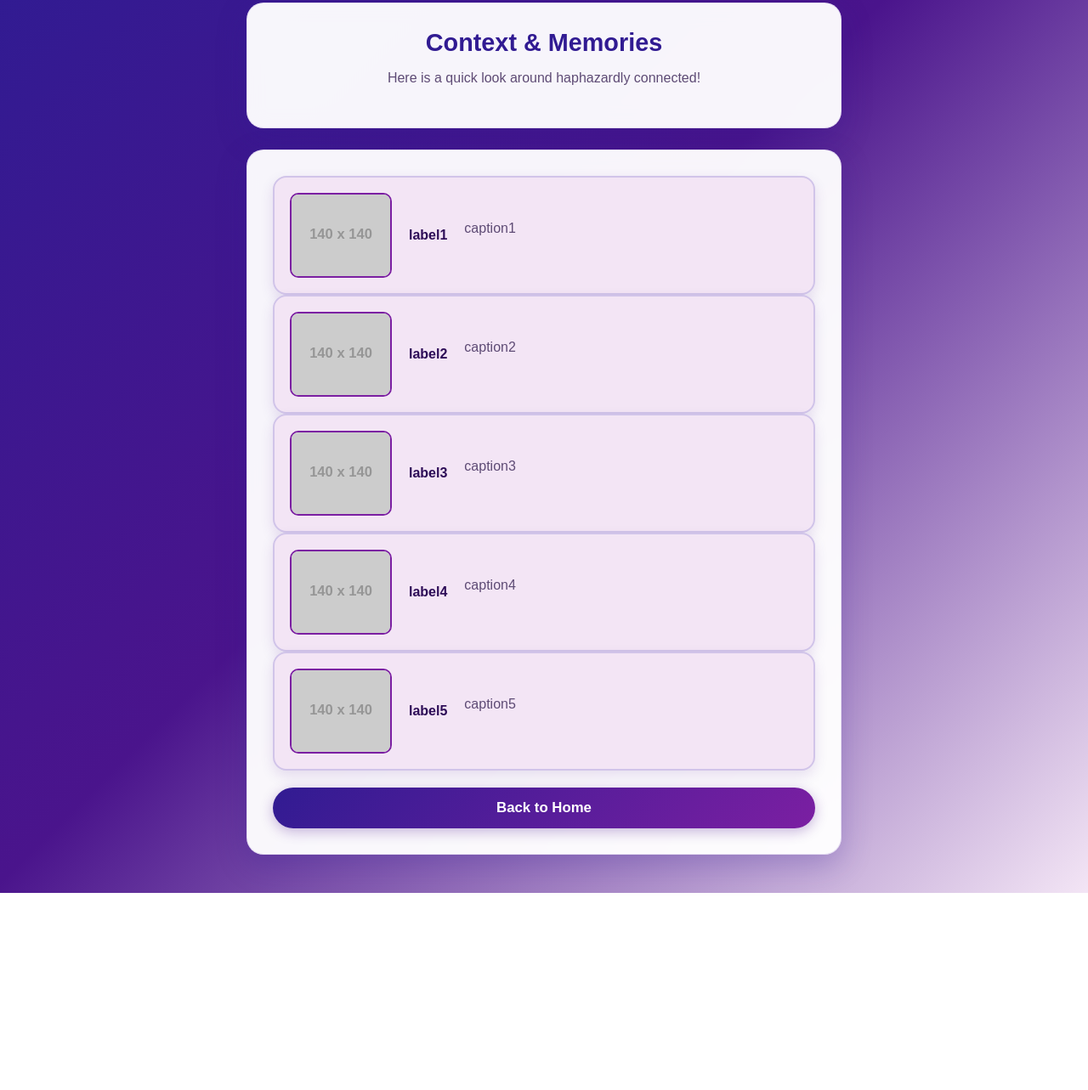
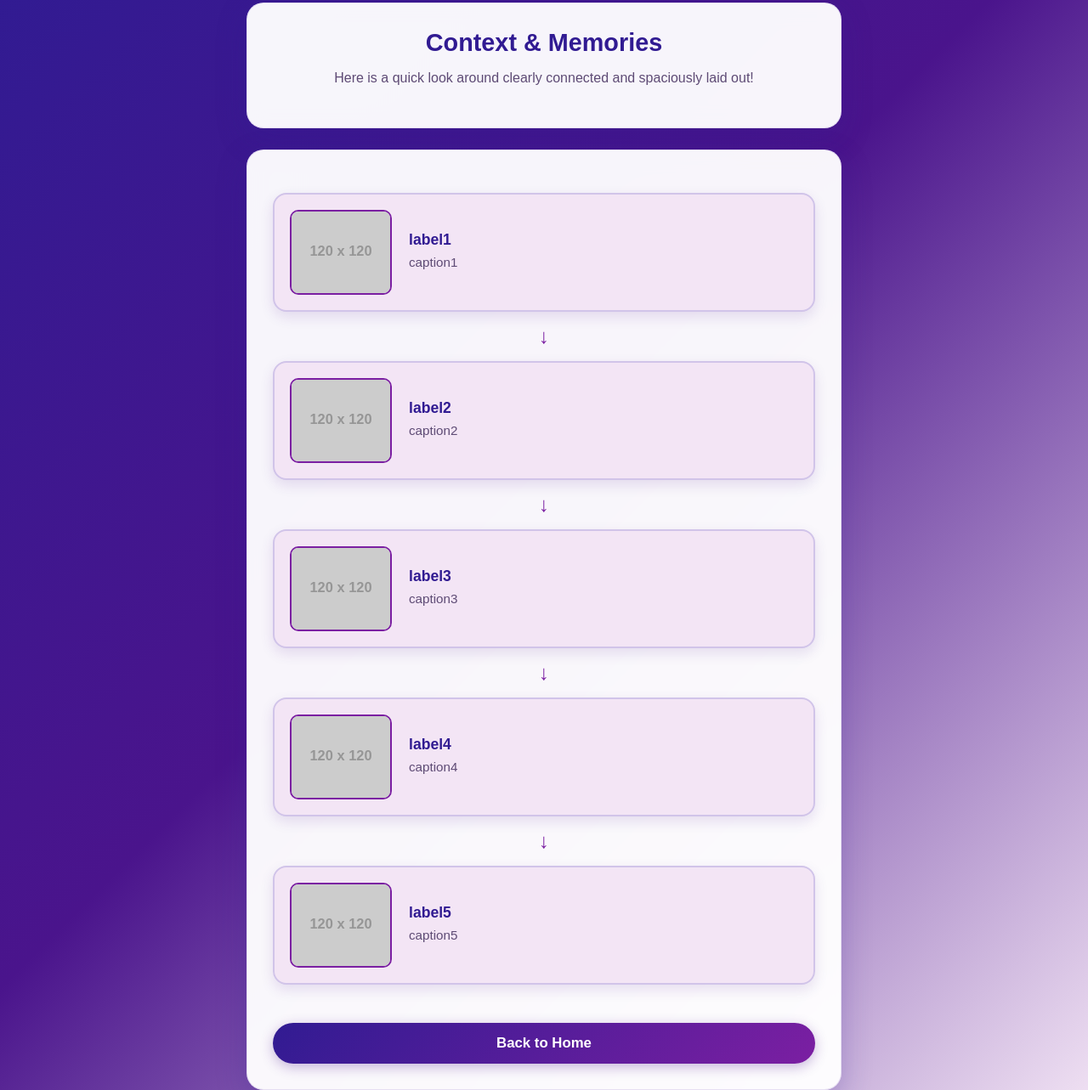
Before and after one commit to shamith-BLR/Project1, a plain HTML site: page new.html in a window 1280 px wide. Shown: the part 17-1300 px from the top of the page at 85% size. Before the commit the page ends 1068 px from the top, so only its background shows below. Drawn offline with Linux system fonts and the light colour scheme; placeholder pictures from the web are drawn by us; a web font is replaced by a local one.

Commit message:
Update new.html

```diff
--- a/new.html
+++ b/new.html
@@ -10,42 +10,61 @@
   <div class="container">
     <div class="card" style="text-align: center;">
       <h1>Context & Memories</h1>
-      <p>Here is a quick look around haphazardly connected!</p>
+      <p>Here is a quick look around clearly connected and spaciously laid out!</p>
     </div>
 
     <div class="card">
-      <div class="haphazard-grid">
-        <div class="image-node" style="top: 10px; left: 10px;">
-          <img src="https://via.placeholder.com/140" alt="image">
+      <div class="gallery-grid">
+        <div class="image-node">
+          <img src="https://via.placeholder.com/120" alt="image">
+          <div class="image-content">
             <strong>label1</strong>
             <p>caption1</p>
           </div>
+        </div>
 
-        <div class="image-node" style="top: 140px; right: 20px;">
-          <img src="https://via.placeholder.com/140" alt="image">
+        <div class="connector-arrow">↓</div>
+
+        <div class="image-node">
+          <img src="https://via.placeholder.com/120" alt="image">
+          <div class="image-content">
             <strong>label2</strong>
             <p>caption2</p>
           </div>
+        </div>
 
-        <div class="image-node" style="top: 250px; left: 80px;">
-          <img src="https://via.placeholder.com/140" alt="image">
+        <div class="connector-arrow">↓</div>
+
+        <div class="image-node">
+          <img src="https://via.placeholder.com/120" alt="image">
+          <div class="image-content">
             <strong>label3</strong>
             <p>caption3</p>
           </div>
+        </div>
 
-        <div class="image-node" style="bottom: 10px; right: 60px;">
-          <img src="https://via.placeholder.com/140" alt="image">
+        <div class="connector-arrow">↓</div>
+
+        <div class="image-node">
+          <img src="https://via.placeholder.com/120" alt="image">
+          <div class="image-content">
             <strong>label4</strong>
             <p>caption4</p>
           </div>
+        </div>
 
-        <div class="image-node" style="bottom: 40px; left: 20px;">
-          <img src="https://via.placeholder.com/140" alt="image">
+        <div class="connector-arrow">↓</div>
+
+        <div class="image-node">
+          <img src="https://via.placeholder.com/120" alt="image">
+          <div class="image-content">
             <strong>label5</strong>
             <p>caption5</p>
           </div>
         </div>
-      <button class="btn" onclick="location.href='index.html'" style="margin-top: 20px;">Back to Home</button>
+      </div>
+
+      <button class="btn" onclick="location.href='index.html'" style="margin-top: 25px;">Back to Home</button>
     </div>
   </div>
 </body>
```
Lines whose indentation alone changed are shown as unchanged.
